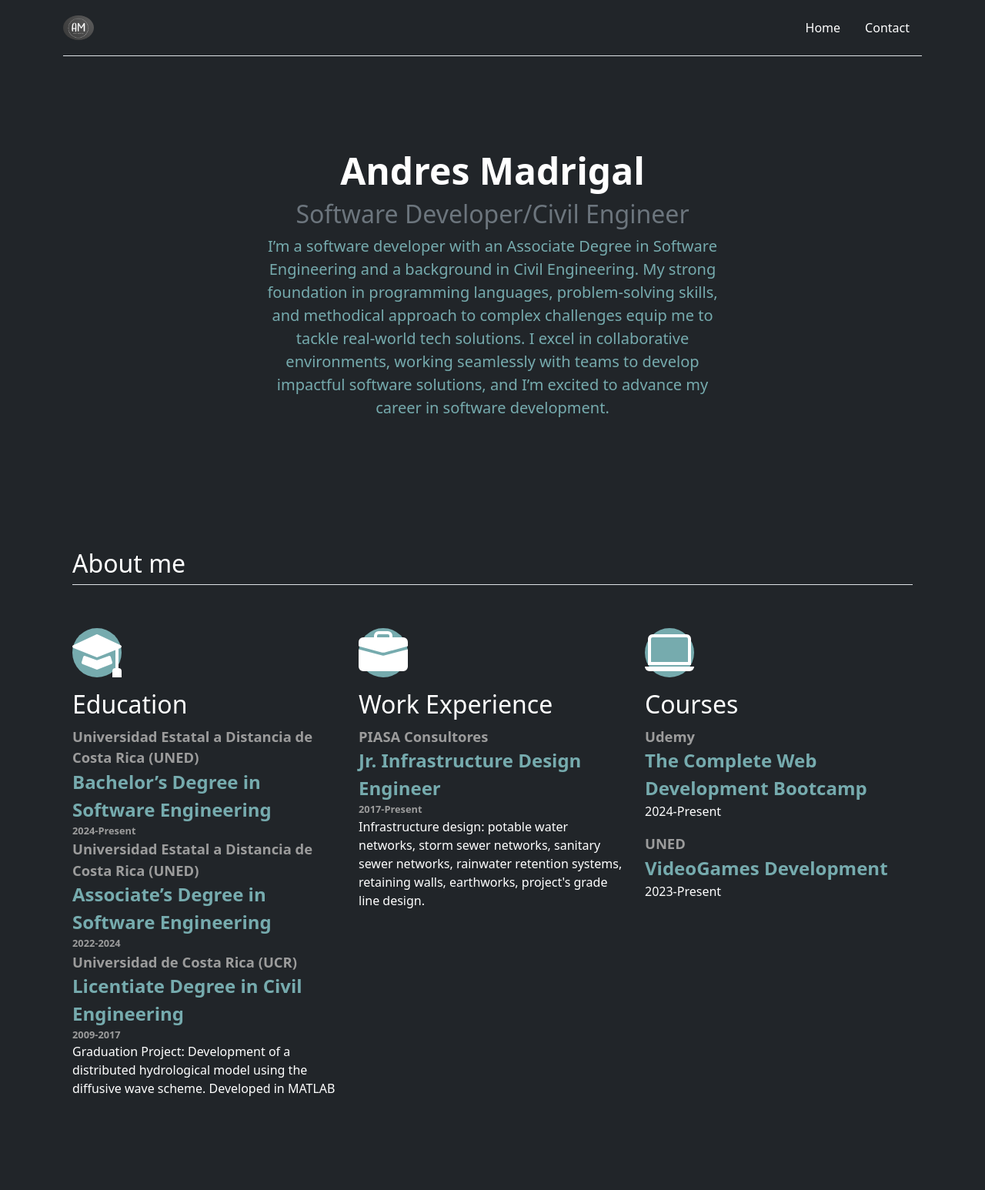
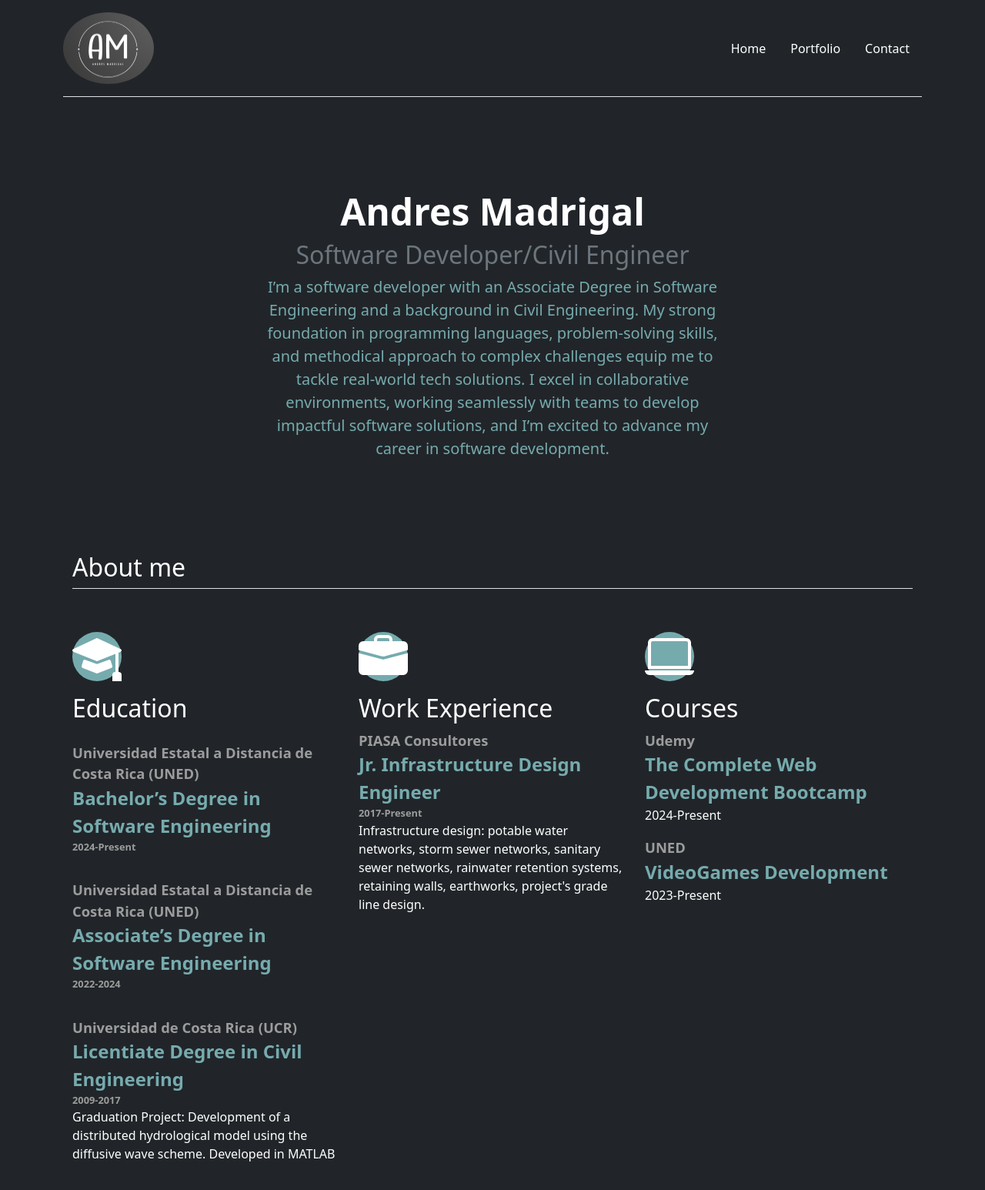
Before and after one commit to andresm90/portfolio, a plain HTML site: page index.html in a window 1280 px wide. Shown: the top 1546 px of the page at 77% size. Drawn offline with nearby package versions, Linux system fonts and the light colour scheme.

Commit message:
changes header and add porftolio.html

```diff
--- a/css/style.css
+++ b/css/style.css
@@ -34,3 +34,19 @@
 .bg-teal {
   background-color: #76ABAE !important;
 }
+
+.container-education{
+  padding-top: 1rem;
+  padding-bottom: 1rem;
+}
+
+header {
+  display: flex;
+  justify-content: space-between;
+  align-items: center;
+}
+
+.nav {
+  display: flex;
+  align-items: center;
+}
--- a/index.html
+++ b/index.html
@@ -15,14 +15,15 @@
 </head>
 
 <section id="header">
-  <div class="container">
+  <div class="container container-centered">
     <header class="d-flex flex-wrap justify-content-center py-3 mb-4 border-bottom">
       <a href="/" class="d-flex align-items-center mb-3 mb-md-0 me-md-auto link-body-emphasis text-decoration-none">
-        <img src="./images/AM LOGO.PNG" alt="Andres Madrigal LOGO" width="40" height="32" class="bi me-2 rounded-circle">
+        <img src="./images/AM LOGO.PNG" alt="Andres Madrigal LOGO" width="118" height="93" class="bi me-2 rounded-circle" href="./index.html">
       </a>
 
       <ul class="nav nav-pills">
         <li class="nav-item"><a href="./index.html" class="text-white nav-link" aria-current="page">Home</a></li>
+        <li class="nav-item"><a href="./portfolio.html" class="text-white nav-link">Portfolio</a></li>
         <li class="nav-item"><a href="./contact.html" class="text-white nav-link">Contact</a></li>
       </ul>
     </header>
@@ -60,7 +61,7 @@
 
   <!-- About me-->
   <section id="about me">
-    <div class="container px-4 py-5" id="featured-3">
+    <div class="container px-4" id="featured-3">
       <h2 class="pb-2 border-bottom text-white">About me</h2>
       <div class="row g-4 py-5 row-cols-1 row-cols-lg-3">
 
@@ -74,19 +75,19 @@
           </div>
           <h3 class="fs-2 text-white">Education</h3>
 
-          <div>
+          <div class="container-education">
             <p class="upper-mini-title">Universidad Estatal a Distancia de Costa Rica (UNED)</p>
             <p class="mini-title">Bachelor’s Degree in Software Engineering</p>
             <p class="bottom-mini-title">2024-Present</p>
           </div>
 
-          <div>
+          <div class="container-education">
             <p class="upper-mini-title">Universidad Estatal a Distancia de Costa Rica (UNED)</p>
             <p class="mini-title">Associate’s Degree in Software Engineering</p>
             <p class="bottom-mini-title">2022-2024</p>
           </div>
 
-          <div>
+          <div class="container-education">
             <p class="upper-mini-title">Universidad de Costa Rica (UCR)</p>
             <p class="mini-title">Licentiate Degree in Civil Engineering</p>
             <p class="bottom-mini-title">2009-2017</p>
```
Also changed, not shown: contact.html (+3 -2 lines), portfolio.html (added, +43 -0 lines).
